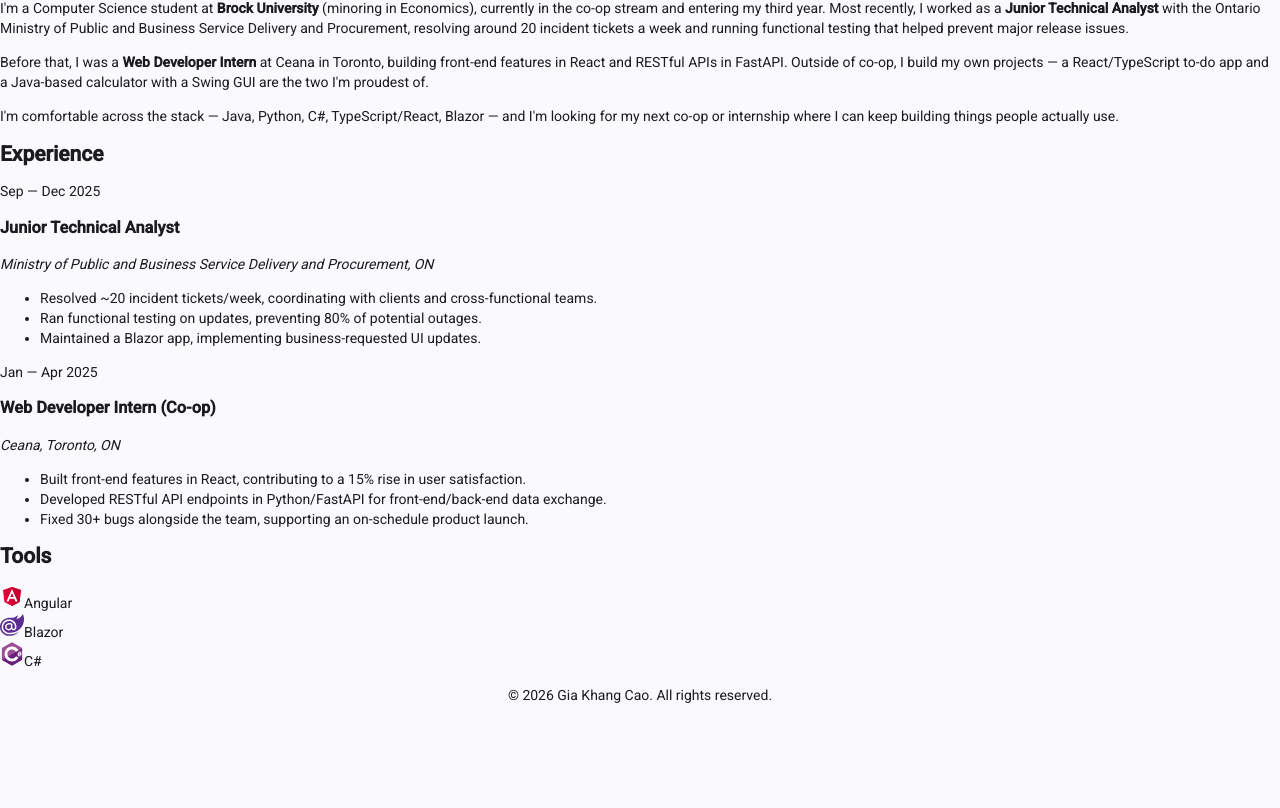
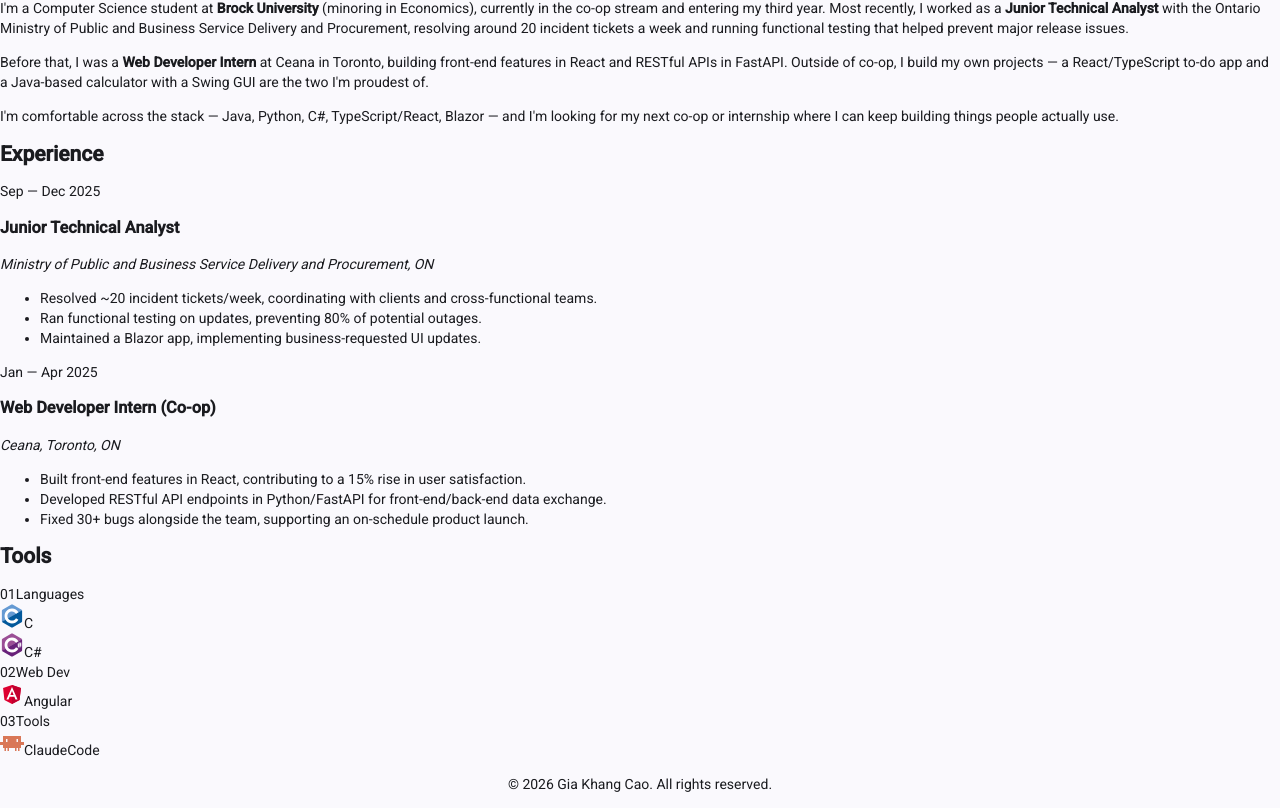
Before and after one commit to GiaKhangCao/Portfolio, an Angular app: page /portfolio in a window 1280 px wide. Shown: the part 440-1248 px from the top of the page. Before the commit the page ends 1159 px from the top, so only its background shows below. Built offline with nearby package versions, Linux system fonts and the light colour scheme.

Commit message:
Change from using badge to category

```diff
--- a/src/app/components/sections/skills-tools/skills-tools.html
+++ b/src/app/components/sections/skills-tools/skills-tools.html
@@ -2,8 +2,8 @@
     <h2>Tools</h2>
 
     <div>
-        @for (skillItem of skills; track skillItem.name) {
-            <app-badge [skill] = "skillItem"></app-badge>
+        @for (category of skillCategories; track category.number) {
+            <app-skills-category [category]="category"></app-skills-category>
         }
     </div>
 </section>
--- a/src/app/components/sections/skills-tools/skills-tools.ts
+++ b/src/app/components/sections/skills-tools/skills-tools.ts
@@ -1,26 +1,27 @@
 import { Component } from '@angular/core';
-import { Skill } from '../../../models/skill-model';
+import { Skill, SkillCategory } from '../../../models/skill-model';
 import { Badge } from '../../badge/badge';
+import { SkillsCategory } from '../../skills-category/skills-category';
 
 @Component({
   selector: 'app-skills-tools',
-  imports: [Badge],
+  imports: [SkillsCategory],
   templateUrl: './skills-tools.html',
   styleUrl: './skills-tools.scss',
 })
 export class SkillsTools {
-  skills: Skill[] = [
-    {
-      name: 'Angular',
-      iconName: 'Angular'
-    },
-    {
-      name: 'Blazor',
-      iconName: 'Blazor'
-    },
-    {
-      name: 'C#',
-      iconName: 'C#'
-    },
+  skillCategories: SkillCategory[] = [
+    {number: '01', label: 'Languages', skills: [
+      {name: 'C', iconName: 'C'},
+      {name: 'C#', iconName: 'C#'},
+    ]},
+
+    {number: '02', label: 'Web Dev', skills: [
+      {name: 'Angular', iconName: 'Angular'}
+    ]},
+
+    {number: '03', label: 'Tools', skills: [
+      {name: 'ClaudeCode', iconName: 'ClaudeCode'}
+    ]}
   ]
 }
```
